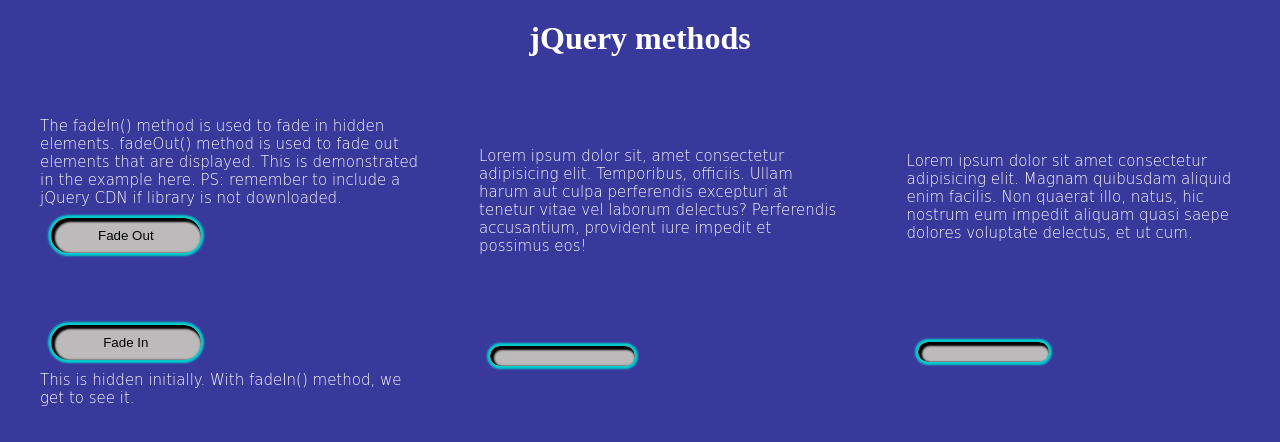
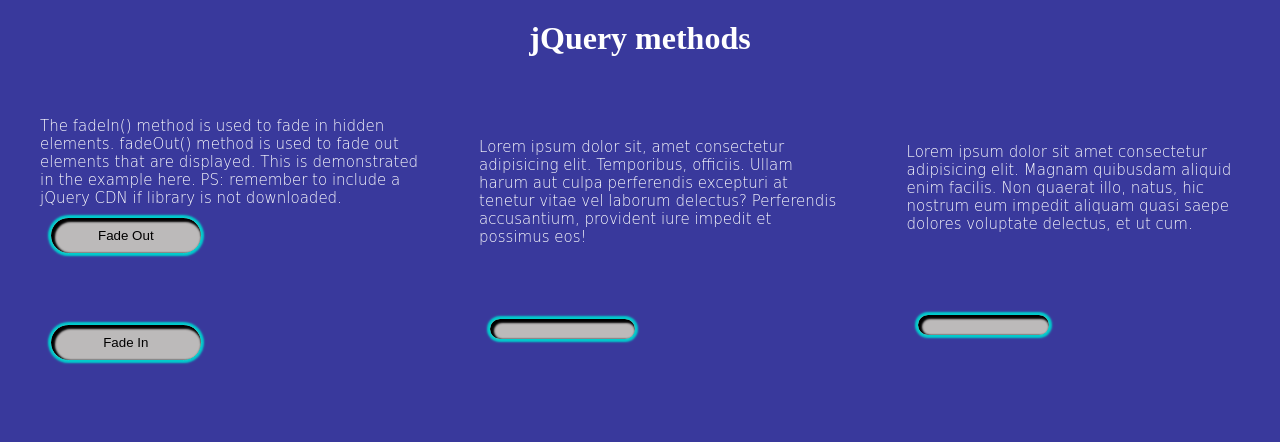
Before and after one commit to Desmazing/jQuery-Fade-Methods, a plain HTML site: page index.html in a window 1280 px wide. Drawn offline with nearby package versions, Linux system fonts and the light colour scheme.

Commit message:
fadeIn and fadeOut methods

```diff
--- a/index.html
+++ b/index.html
@@ -7,9 +7,9 @@
     <title>jQuery Methods</title>
     <link rel="stylesheet" type="text/css" href="index.css">
     <script src="https://ajax.googleapis.com/ajax/libs/jquery/3.5.1/jquery.min.js"></script>
+    <script src="index.js"></script>
 </head>
 <body>
-    <script src="index.js"></script>
     <h1>jQuery methods</h1>
     <div class="main">
         <div class="div1">
@@ -24,8 +24,8 @@
             </div>
             <div>
                 <button id="fadein">Fade In</button>
-                <p class="fadein">
-                    This is hidden initially. With fadeIn() method, we get to see it.
+                <p class="fadein" style="display: none;">
+                    This is hidden initially. With the fadeIn() method, we get to see it.
                 </p>
             </div>
         </div>
--- a/index.js
+++ b/index.js
@@ -6,6 +6,6 @@ $(document).ready(function(){
 
 $(document).ready(function(){
     $("#fadein").click(function(){
-        (".fadein").fadeIn();
+        $(".fadein").fadeIn();
     })
 })
```
